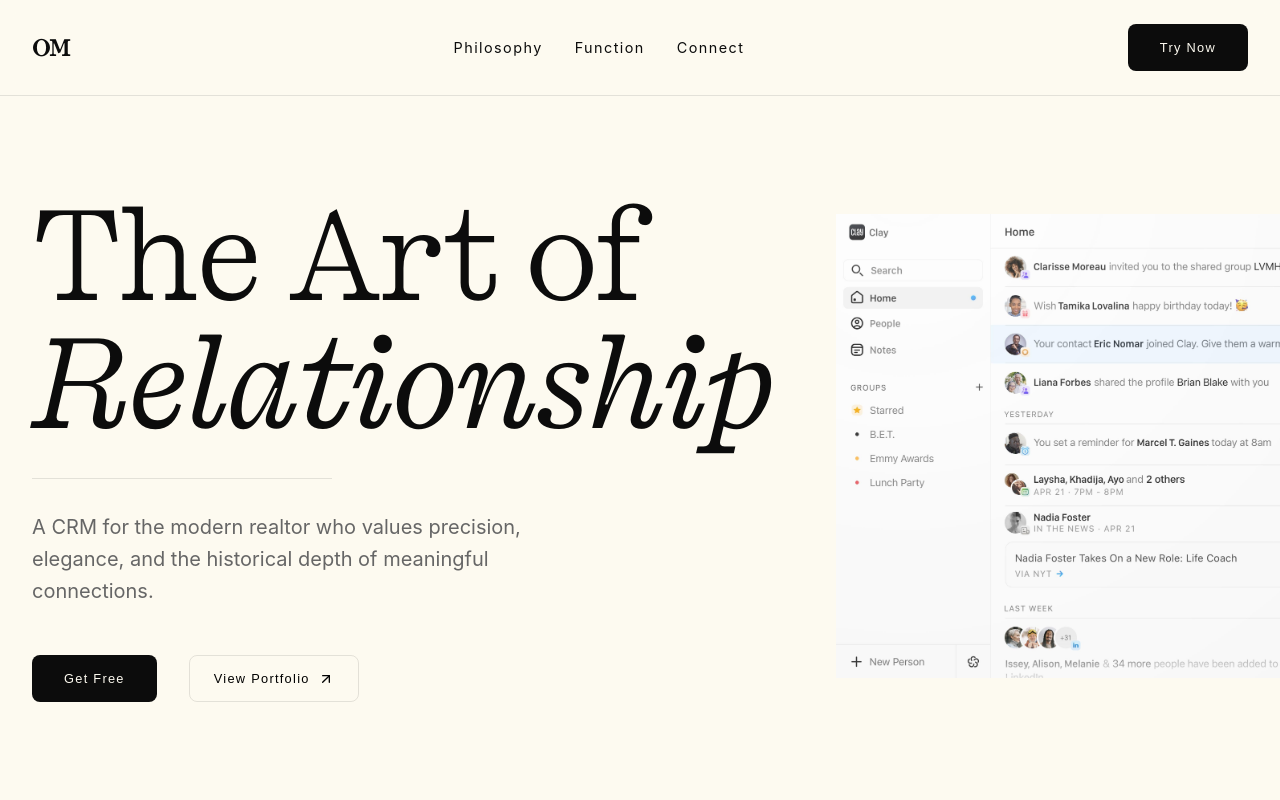
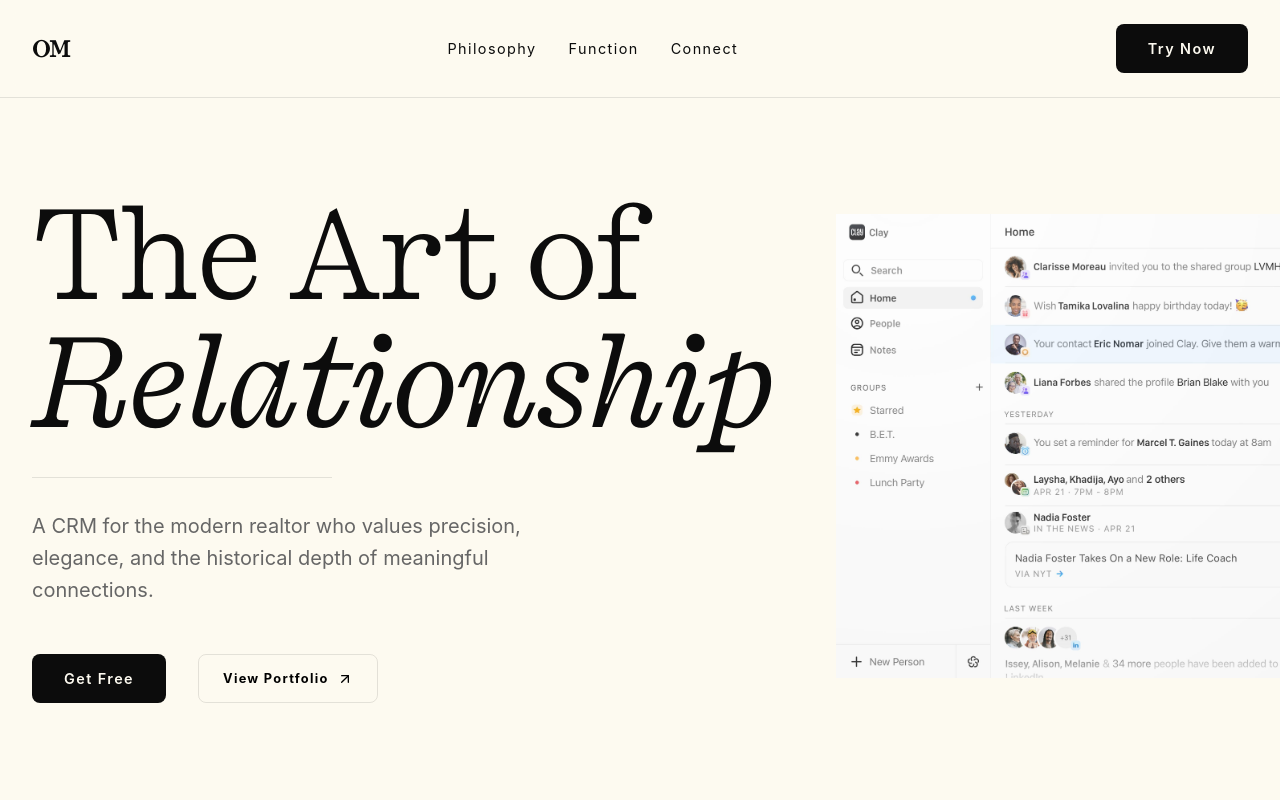
Before and after one commit to jahaskell53/landing-page-cre, a Next.js app: page / in a window 1280 px wide. Shown: the top 800 px of the page. Built offline with nearby package versions, Linux system fonts and the light colour scheme.

Commit message:
style: update button font properties and sizes for `.btn` and `.btn-primary` classes.

```diff
--- a/src/app/globals.css
+++ b/src/app/globals.css
@@ -157,6 +157,9 @@ button {
   cursor: pointer;
   background: none;
   border: none;
+  font-family: var(--font-sans);
+  font-weight: 700;
+  font-size: 0.95rem;
 }
 
 .container {
@@ -281,10 +284,12 @@ button {
   background-color: var(--foreground);
   color: var(--background);
   padding: 1rem 2rem;
-  font-size: 0.8rem;
+  font-size: 0.9rem;
   letter-spacing: 0.1em;
   transition: all 0.3s ease;
   border-radius: var(--radius);
+  font-family: var(--font-sans);
+  font-weight: 600;
 }
 
 .btn-primary:hover {
```
